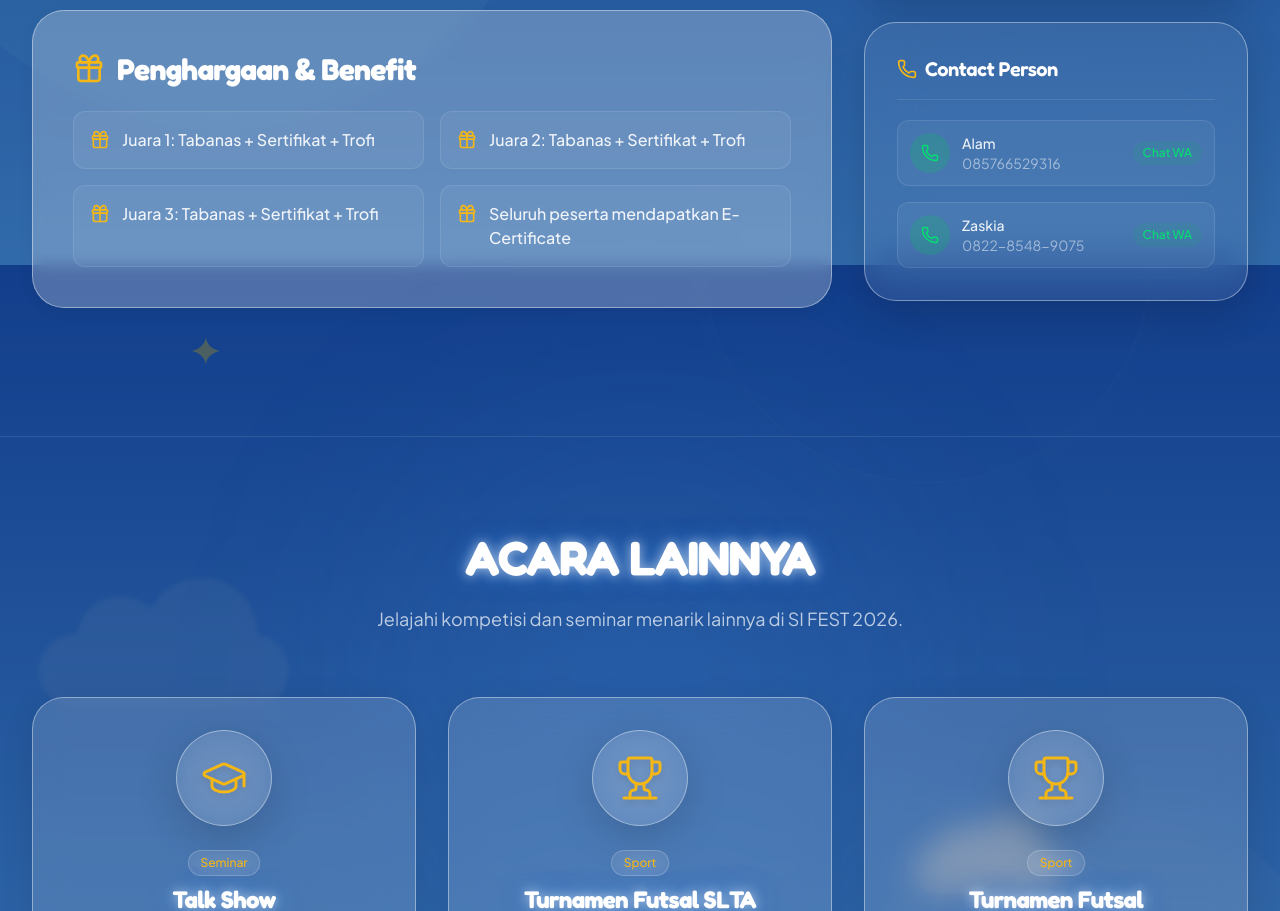
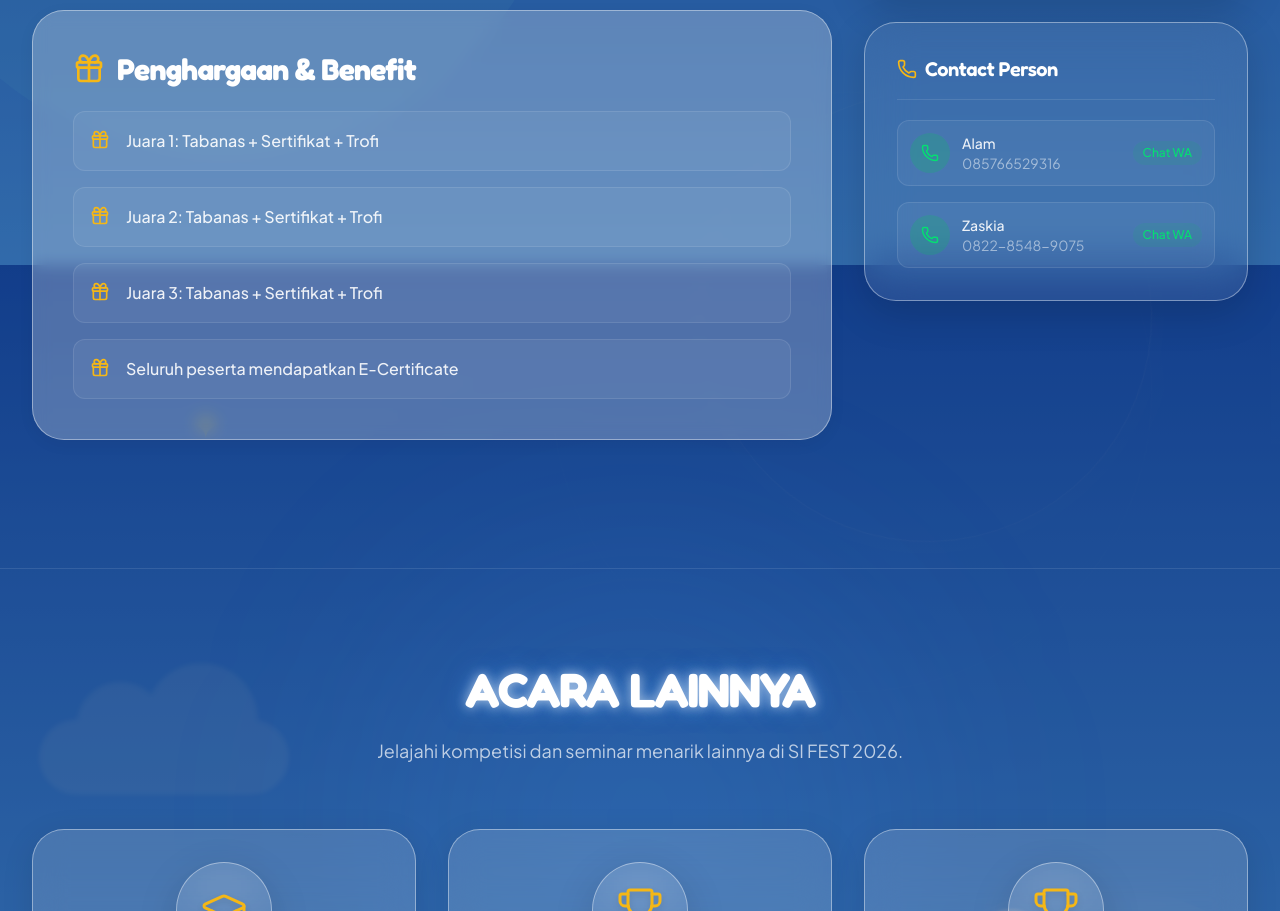
Before and after one commit to Tadaimaaaa/sifest-official, a Next.js app: page /events/lomba-keagamaan in a window 1280 px wide. Shown: the part 1335-2246 px from the top of the page. Built offline with nearby package versions, Linux system fonts and the light colour scheme.

Commit message:
style(events): fix benefit cards layout to prevent awkward text wrapping

```diff
--- a/components/events/EventInfo.tsx
+++ b/components/events/EventInfo.tsx
@@ -46,11 +46,11 @@ export function EventInfo({ event }: { event: EventData }) {
               <Gift className="text-brand-accent" size={32} />
               Penghargaan & Benefit
             </h2>
-            <div className="grid grid-cols-1 sm:grid-cols-2 gap-4">
+            <div className="flex flex-col gap-4">
               {event.benefits.map((benefit, i) => (
-                <div key={i} className="flex items-start gap-3 p-4 rounded-xl bg-white/5 border border-white/10">
+                <div key={i} className="flex items-start gap-4 p-4 rounded-xl bg-white/5 border border-white/10">
                   <Gift className="text-brand-accent shrink-0 mt-0.5" size={20} />
-                  <span className="text-white/90 font-medium">{benefit}</span>
+                  <span className="text-white/90 font-medium leading-relaxed">{benefit}</span>
                 </div>
               ))}
             </div>
```
